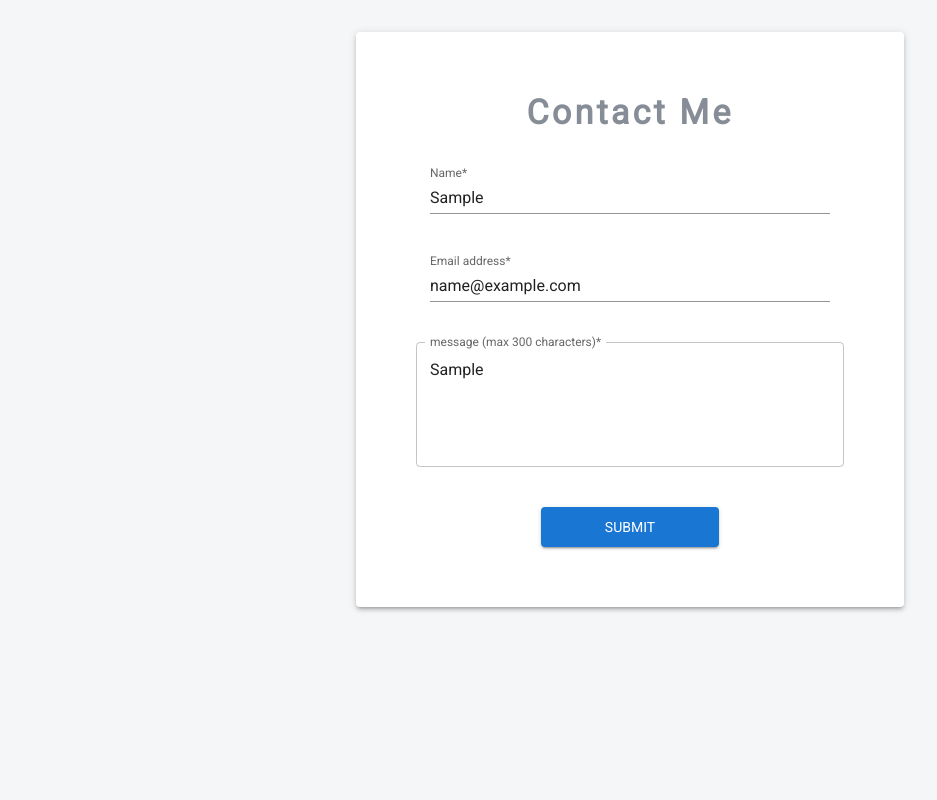
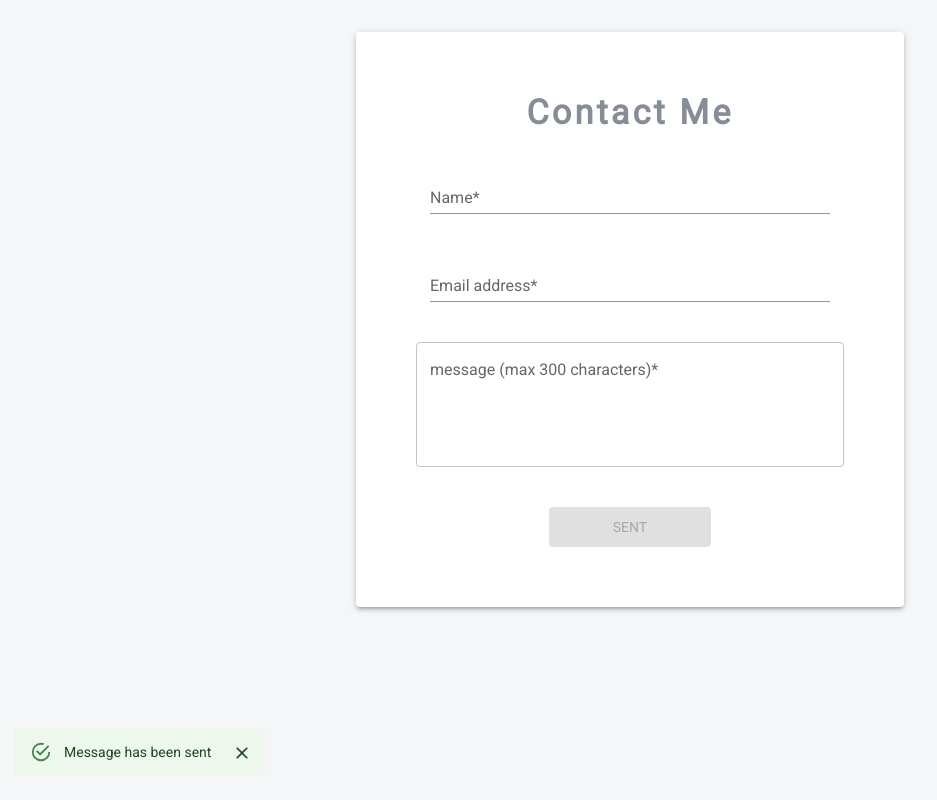
Before and after one commit to emir91/react-form-exercise, a React (Create React App) app: page / in a window 1280 px wide. Both pictures are taken after typing "Sample", "name@example.com", "Sample" into the empty fields and a click on the button "SUBMIT". Shown: the whole page, without its empty margins (10-947 px from the left). Built offline with nearby package versions, Linux system fonts and the light colour scheme.

Commit message:
add submit form logic

```diff
--- a/src/Form/ContactForm/ContactForm.tsx
+++ b/src/Form/ContactForm/ContactForm.tsx
@@ -1,11 +1,13 @@
-import React from "react";
-import { Box, Grid, Typography } from "@mui/material";
-import { NAME_INPUT_LABEL, EMAIL_INPUT_LABEL, TEXTAREA_LABEL } from "../constants";
+import React, { useMemo } from "react";
+import { Box, Grid } from "@mui/material";
+import { NAME_INPUT_LABEL, EMAIL_INPUT_LABEL, TEXTAREA_LABEL, STATUS } from "../constants";
 import { StyledInputElement, StyledTextArea, SubmitButton, ErrorMessage } from "../styledComponents";
 import { FormProps } from './types';
 
-const ContactForm = ({emailFormData, errors, result, status, formDataChangeHandler, formDataBlurHandler}: FormProps ) => {
+const ContactForm = ({emailFormData, errors, status, formDataChangeHandler, formDataBlurHandler, formDataSubmitHandler }: FormProps ) => {
   const {email, name, message} = emailFormData;
+
+  const isDisabled = useMemo(() => status !== STATUS.SUBMIT, [status]);
 
   return (
     <Box component="form">
@@ -36,8 +38,7 @@ const ContactForm = ({emailFormData, errors, result, status, formDataChangeHandl
           {errors.message && <ErrorMessage variant="body2">{errors.message}</ErrorMessage>}
         </Grid>
         <Grid item>
-          <SubmitButton variant="contained">{status}</SubmitButton>
-          <Typography variant="h3">{result}</Typography>
+          <SubmitButton variant="contained" onClick={formDataSubmitHandler} disabled={isDisabled}>{status}</SubmitButton>
         </Grid>
       </Grid>
     </Box>
--- a/src/Form/Container.tsx
+++ b/src/Form/Container.tsx
@@ -1,25 +1,53 @@
 import React, { useState } from "react";
+import { AlertColor } from '@mui/material/Alert';
 import { Grid } from "@mui/material";
-import { FORM_TITLE } from "./constants";
 import useValidation from "./validation/useValidation";
 import ContactForm from "./ContactForm/ContactForm";
+import Notification from "./Notifications/Notifications";
 import { StyledPaper, FormContainer, FormTitle } from "./styledComponents";
+import { FORM_TITLE, RESULT, STATUS, ALERT_COLORS, INITIAL_VALUES } from "./constants";
 import { contactFormConfig } from './validation/validationConfigs';
 
 const Container = () => {
-const initialValues = {
-  name: '',
-  email: '',
-  message: '',
-}
+const [result, setResult] = useState(RESULT.DEFAULT);
+const [status, setStatus] = useState(STATUS.SUBMIT);
+const [snackbarOpen, setSnackbarOpen] = useState(false);
+const [snackbarType, setSnackbarType] = useState<AlertColor>(ALERT_COLORS.SUCCESS);
 
-const [result, setResult] = useState('');
-const [status, setStatus] = useState('Submit');
+const { values, setValues, errors, handleChange, handleBlur, areFieldsEmpty } = useValidation(INITIAL_VALUES, contactFormConfig);
 
-const { values, errors, handleChange, handleBlur } = useValidation(initialValues, contactFormConfig);
+const handleSubmit = () => {
+  if(areFieldsEmpty(values)) {
+    setSnackbarType(ALERT_COLORS.ERROR);
+    setResult(RESULT.ERROR);
+    setStatus(STATUS.NOT_SENT);
+  } else {
+    setSnackbarType(ALERT_COLORS.SUCCESS);
+    setResult(RESULT.SUCCESS);
+    setStatus(STATUS.SENT);
+  }
+
+  setSnackbarOpen(true);
+  setValues(INITIAL_VALUES);
+
+  setTimeout(() => {
+    setSnackbarOpen(false);
+    setResult(RESULT.DEFAULT);
+    setStatus(STATUS.SUBMIT);
+  }, 5000)
+
+};
 
   return (
     <FormContainer container justifyContent='center'>
+      {snackbarOpen && (
+        <Notification
+          snackbarOpen={snackbarOpen}
+          setSnackbarOpen={setSnackbarOpen}
+          snackbarType={snackbarType}
+          result={result}
+        />
+      )}
       <StyledPaper elevation={3} >
         <Grid
           container
@@ -32,7 +60,14 @@ const { values, errors, handleChange, handleBlur } = useValidation(initialValues
             <FormTitle variant="h4">{FORM_TITLE}</FormTitle>
           </Grid>
           <Grid item>
-            <ContactForm emailFormData={values} errors={errors} result={result} status={status} formDataChangeHandler={handleChange} formDataBlurHandler={handleBlur}/>
+            <ContactForm
+              emailFormData={values}
+              errors={errors}
+              status={status}
+              formDataChangeHandler={handleChange}
+              formDataBlurHandler={handleBlur}
+              formDataSubmitHandler={handleSubmit}
+            />
           </Grid>
         </Grid>
       </StyledPaper>
--- /dev/null
+++ b/src/Form/Notifications/Notifications.tsx
@@ -0,0 +1,19 @@
+import React from "react";
+import { Alert, Snackbar } from "@mui/material";
+import { NotificationProps } from "./types";
+
+const Notification = ({ snackbarOpen, setSnackbarOpen, snackbarType, result }: NotificationProps) => {
+    const onCloseHandler = () => {
+        setSnackbarOpen(false);
+    };
+
+    return (
+        <Snackbar open={snackbarOpen} autoHideDuration={6000} onClose={onCloseHandler}>
+          <Alert onClose={onCloseHandler} severity={snackbarType}>
+            {result}
+          </Alert>
+        </Snackbar>
+    );
+}
+
+export default Notification;
--- /dev/null
+++ b/src/Form/Notifications/types.ts
@@ -0,0 +1,8 @@
+import { AlertColor } from '@mui/material/Alert';
+
+export type NotificationProps = {
+    snackbarOpen: boolean;
+    setSnackbarOpen: (value: boolean) => void;
+    snackbarType: AlertColor;
+    result: string;
+};
--- a/src/Form/constants.ts
+++ b/src/Form/constants.ts
@@ -7,3 +7,28 @@ export const NAME_INPUT_LABEL = 'Name*';
 export const EMAIL_INPUT_LABEL = 'Email address*';
 
 export const TEXTAREA_LABEL = 'message (max 300 characters)*';
+
+export const INITIAL_VALUES = {
+    name: '',
+    email: '',
+    message: '',
+};
+
+export enum RESULT {
+    DEFAULT = '',
+    SUCCESS = 'Message has been sent',
+    ERROR = 'All fields must be filled',
+};
+
+export enum STATUS {
+    SENT = 'Sent',
+    SUBMIT = 'Submit',
+    NOT_SENT = 'Not sent'
+};
+
+export enum ALERT_COLORS {
+    SUCCESS = 'success',
+    INFO = 'info',
+    WARNING = 'warning',
+    ERROR = 'error'
+};
--- a/src/Form/validation/useValidation.ts
+++ b/src/Form/validation/useValidation.ts
@@ -2,6 +2,7 @@ import React, { useState } from "react";
 import { validateInput } from "./validate";
 import { ValidationConfig } from "./types";
 import { VALIDATION_EVENTS } from "./constants";
+import { FormData } from "../ContactForm/types";
 
     function useValidation<T extends Record<string, string>> (initialValues: T, validationConfig: ValidationConfig) {
         const [values, setValues] = useState<T>(initialValues);
@@ -34,8 +35,10 @@ function useValidation<T extends Record<string, string>> (initialValues: T, vali
             }
         }
 
+        const areFieldsEmpty = (inputValues: FormData): boolean => Object.values(inputValues).some(value => value === '');
 
-    return {values, errors, handleChange, handleBlur};
+
+        return {values, setValues, errors, handleChange, handleBlur, areFieldsEmpty};
     }
 
 export default useValidation;
```
Also changed, not shown: src/Form/ContactForm/types.ts (+4 -4 lines). Lines whose indentation alone changed are shown as unchanged.
